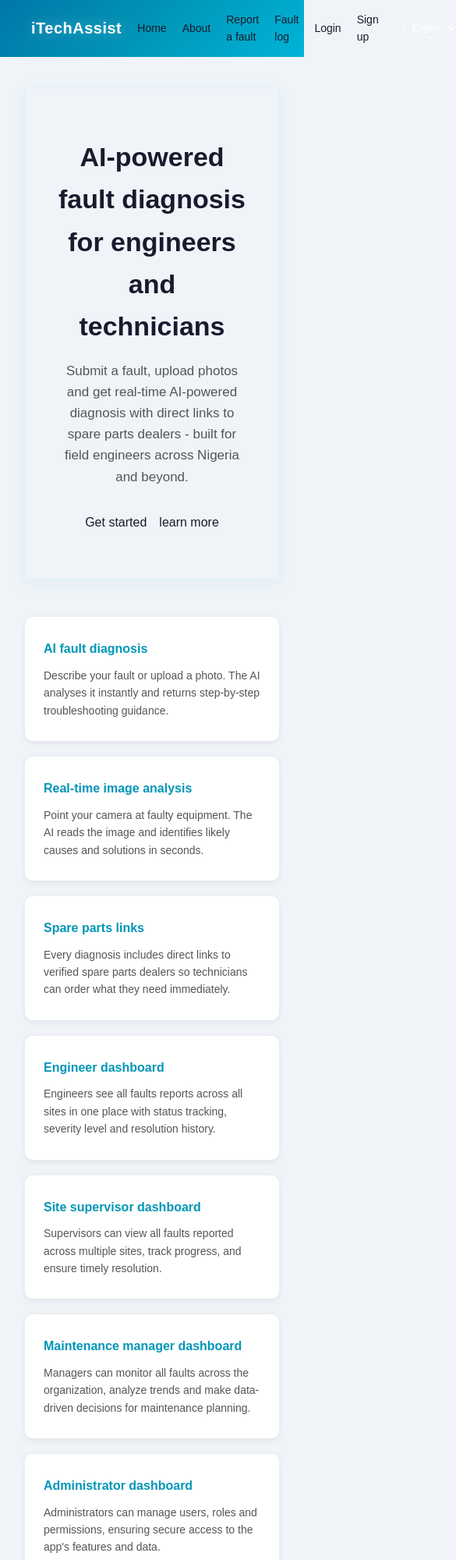
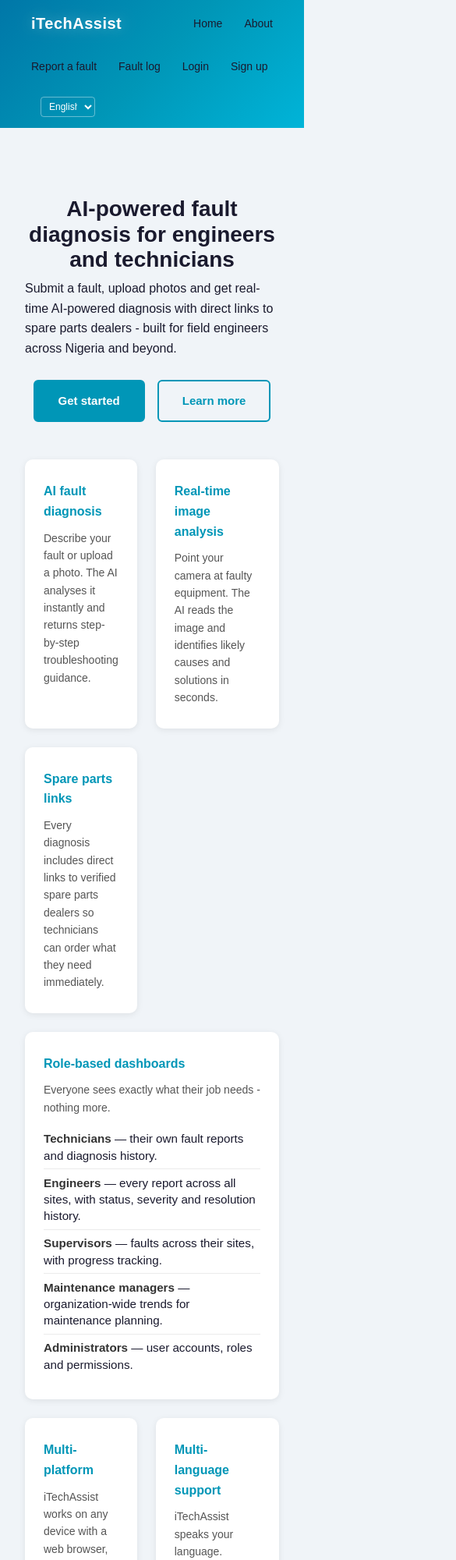
Before and after one commit to hybridtech-droid/Technician-app, a plain HTML site: page index.html in a window 390 px wide. Shown: the top 2000 px of the page at 78% size, 585 px wide, since content can reach past the window. Drawn offline with Linux system fonts and the light colour scheme.

Commit message:
style login links, adjust footer padding

```diff
--- a/css/style.css
+++ b/css/style.css
@@ -26,6 +26,7 @@ nav {
     text-decoration: none;
     font-size: 14px;
     font-weight: 500;
+    flex-wrap: wrap;
 }
 
 nav a:hover {
@@ -71,9 +72,7 @@ footer {
     background-color: #0096b7;
     color: #5e4e4e;
     text-align: center;
-    padding: 24px;
-    margin-top: 60px;
-    font-size: 13px;
+    padding: 0.75rem 1rem;
 }
 
 footer p {
@@ -207,33 +206,28 @@ input[type="checkbox"] {
 margin-right: 8px;
 }
 
-. radio-group {
+.radio-group {
     margin-top: 8px;
     margin-bottom: 4px;
 }
 
 .hero {
-    background: linear-gradient(135deg, #f0f9ff 0%, #e0f2fe 50%, #f0fdf4 100%)
-    border-radius: 16px;
-    border: 1px solid #e0f2fe;
-    padding: 60px 40px;
-    text-align: center;
-    margin-bottom: 48px;
-    box-shadow: 0 4px 20px rgba(0, 150, 183, 0.08);
+    padding-top: 3rem;
+    padding-bottom: 3rem;
 }
 
 .hero h1 {
-    font-size: 34px;
-    margin-bottom: 16px;
-    color: #1a1a2e;
-    line height: 1.3;
+    max-width: 26ch;
+    margin-left: auto;
+    margin-right: auto;
+    line-height: 1.15;
+    text-align: center;
 }
 
 .hero p {
-    font-size: 17px;
-    margin: 0 auto 32px;
-    color: #555555;
-    max-width: 640px;
+    max-width: 60ch;
+    margin-left: auto;
+    margin-right: auto;
 }
 
 .hero-buttons {
@@ -241,13 +235,14 @@ margin-right: 8px;
     justify-content: center;
     gap: 16px;
     flex-wrap: wrap;
+    margin-top: 28px;
 }
 
 .features {
     display: grid;
-    grid-template-columns: repeat(auto-fit, minmax(260px, 1fr));
-    gap: 20px;
-    margin-bottom: 48px;
+    grid-template-columns: repeat(3, 1fr);
+    gap: 1.5rem;
+    align-items: stretch;
 }
 
 .feature-card {
@@ -257,6 +252,10 @@ margin-right: 8px;
     border: none;
     box-shadow: 0 2px 8px rgba(0, 0, 0, 0.08);
     transition: transform 0.2s, box-shadow 0.2s;
+}
+
+.feature-card--roles {
+    grid-column: span 2;
 }
 
 .feature-card:hover {
@@ -352,13 +351,6 @@ margin-right: 8px;
     font-weight: 500;
     border: 1px solid #b0dce8;
     white-space: nowrap;
-}
-
-nav {
-    display: flex;
-    gap: 20px;
-    flex-wrap: nowrap;
-    width: 100%;
 }
 
 .lang-selector {
@@ -461,3 +453,94 @@ nav {
     color: #555555;
     align-items: center;
 }
+
+.btn-primary {
+    background-color: #0096b7;
+    color: #ffffff;
+    text-decoration: none;
+    padding: 13px 30px;
+    font-size: 15px;
+    font-weight: 600;
+    border-radius: 6px;
+    transition: all 0.2s;
+    display: inline-block;
+    border: 2px solid #0096b7;
+}
+
+.btn-primary:hover {
+    background-color: #007a96;
+    color: #ffffff;
+    text-decoration: none;
+    border-color: #007a96;
+}
+
+.btn-secondary {
+    background-color: transparent;
+    color: #0096b7;
+    text-decoration: none;
+    padding: 13px 30px;
+    font-size: 15px;
+    font-weight: 600;
+    border-radius: 6px;
+    transition: all 0.2s;
+    display: inline-block;
+    border: 2px solid #0096b7;
+}
+
+.btn-secondary:hover {
+    background-color: #0096b7;
+    color: #ffffff;
+    text-decoration: none;
+}
+
+.card {
+    height: 100%;
+    display: flex;
+    flex-direction: column;
+}
+
+@media (max-width: 900px) {
+    .features {
+        grid-template-columns:  repeat(2, 1fr);
+    }
+}
+
+@media (max-width: 600px) {
+    .features {
+        grid-template-columns:  1fr;
+    }
+}
+
+.role-list {
+    list-style: none;
+    padding: 0;
+    margin: 0.75rem 0 0;
+    max-width: 60ch;
+}
+
+.role-list li {
+    padding: 0.4rem 0;
+    border-top: 1px solid rgba(0, 0, 0, 0.08);
+    font-size: 0.95rem;
+    line-height: 1.4;
+}
+
+.role-list li:first-child {
+    border-top: none;
+}
+
+.role-list strong {
+    color: #333;
+}
+
+.login-card a
+.reset-link a {
+    color: #0096b7;
+    text-decoration: underline;
+    font-weight: 600;
+}
+
+.login-card a:hover,
+.reset-link a:hover {
+    color: #007494;
+}
--- a/index.html
+++ b/index.html
@@ -42,7 +42,7 @@
             <p>Submit a fault, upload photos and get real-time AI-powered diagnosis with direct links to spare parts dealers - built for field engineers across Nigeria and beyond.</p>
             <div class="hero-buttons">
                 <a href="signup.html" class="btn-primary">Get started</a>
-                <a href="about.html" class="btn-secondary">learn more</a>
+                <a href="about.html" class="btn-secondary">Learn more</a>
             </div>
         </div>
 
@@ -63,34 +63,26 @@
                 <p>Every diagnosis includes direct links to verified spare parts dealers so technicians can order what they need immediately.</p>
             </div>
 
-            <div class="feature-card">
-                <h3>Engineer dashboard</h3>
-                <p>Engineers see all faults reports across all sites in one place with status tracking, severity level and resolution history.</p>
-            </div>
-
-            <div class="feature-card">
-                <h3>Site supervisor dashboard</h3>
-                <p>Supervisors can view all faults reported across multiple sites, track progress, and ensure timely resolution.</p>
-            </div>
-
-            <div class="feature-card">
-                <h3>Maintenance manager dashboard</h3>
-                <p>Managers can monitor all faults across the organization, analyze trends and make data-driven decisions for maintenance planning.</p>
-            </div>
-
-            <div class="feature-card">
-                <h3>Administrator dashboard</h3>
-                <p>Administrators can manage users, roles and permissions, ensuring secure access to the app's features and data.</p>
-            </div>
-
-            <div class="feature-card">
-                <h3>Secure and role-bases</h3>
-                <p>Technicians see only their own reports.Engineers see everything. Admin manages all users. Every account is protected.</p>
+            <div class="feature-card feature-card--roles">
+                <h3>Role-based dashboards</h3>
+                <p>Everyone sees exactly what their job needs - nothing more.</p>
+                <ul class="role-list">
+                    <li><strong>Technicians</strong> — their own fault reports and diagnosis history.</li>
+                    <li><strong>Engineers</strong> — every report across  all sites, with status, severity and resolution history.</li>
+                    <li><strong>Supervisors</strong> — faults across their sites, with progress tracking.</li>
+                    <li><strong>Maintenance managers</strong> — organization-wide trends for maintenance planning.</li>
+                    <li><strong>Administrators</strong> — user accounts, roles and permissions.</li>
+                </ul>
             </div>
 
             <div class="feature-card">
                 <h3>Multi-platform</h3>
                 <p>iTechAssist works on any device with a web browser, including smartphones, tablets and desktop computers.</p>
+            </div>
+
+            <div class="feature-card">
+                <h3>Multi-language support</h3>
+                <p>iTechAssist speaks your language. Available in English, French, Arabic, Portuguese and more — technicians and engineers work in their preferred language with AI diagnosis responses delivered in the same language.</p>
             </div>
 
             <div class="feature-card">
@@ -100,7 +92,7 @@
 
             <div class="feature-card">
                 <h3>Built for field service</h3>
-                <p>Integrated with local spare parts suppliers. Works on low bandwidth connections. Designed for real field conditions</p>
+                <p>Integrated with local spare parts suppliers. Works on low bandwidth connections. Designed for real field conditions.</p>
             </div>
 
         </div>
```
Also changed, not shown: about.html (+40 -0 lines), privacy.html (+6 -0 lines), terms.html (+4 -0 lines).
